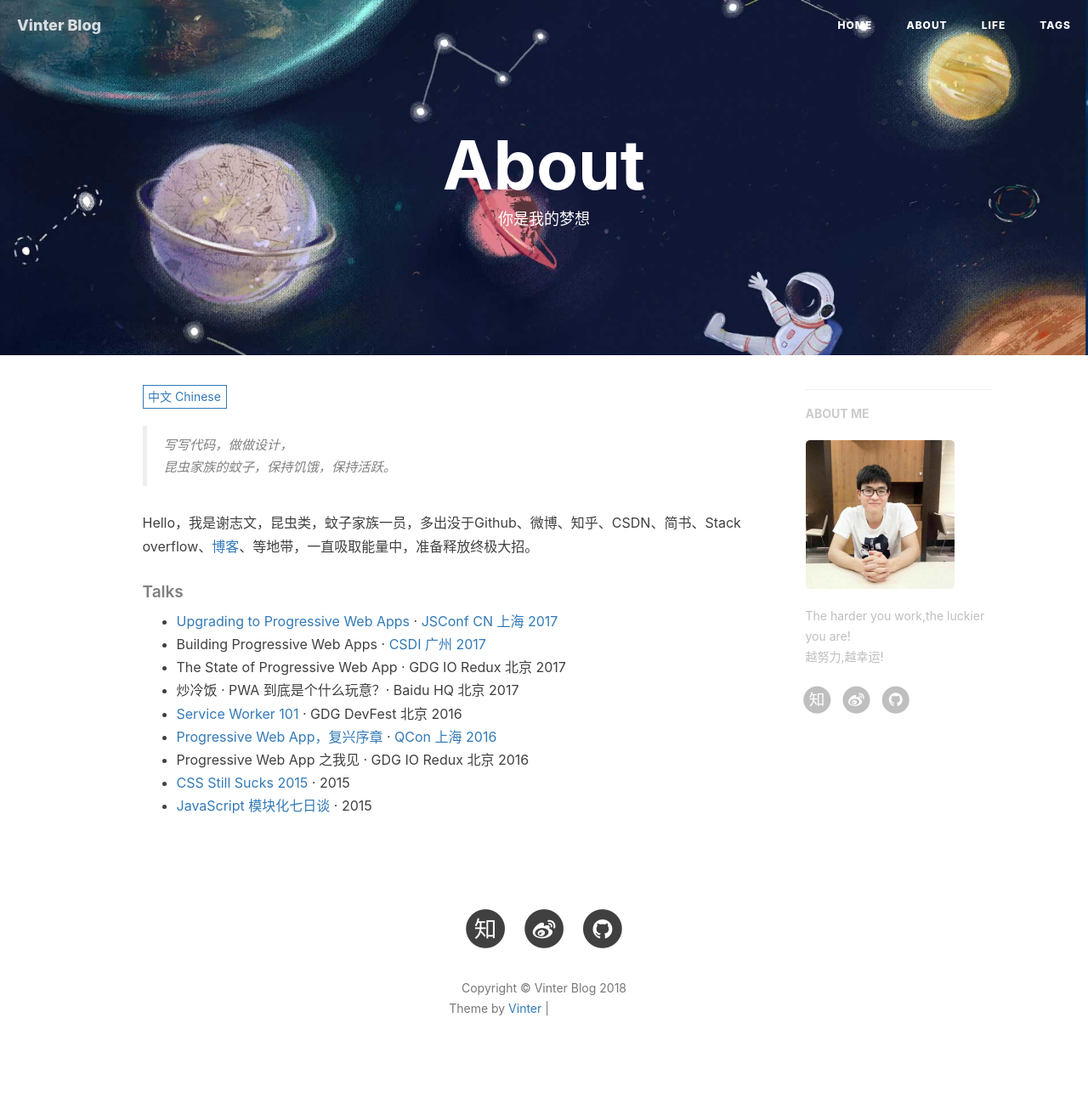
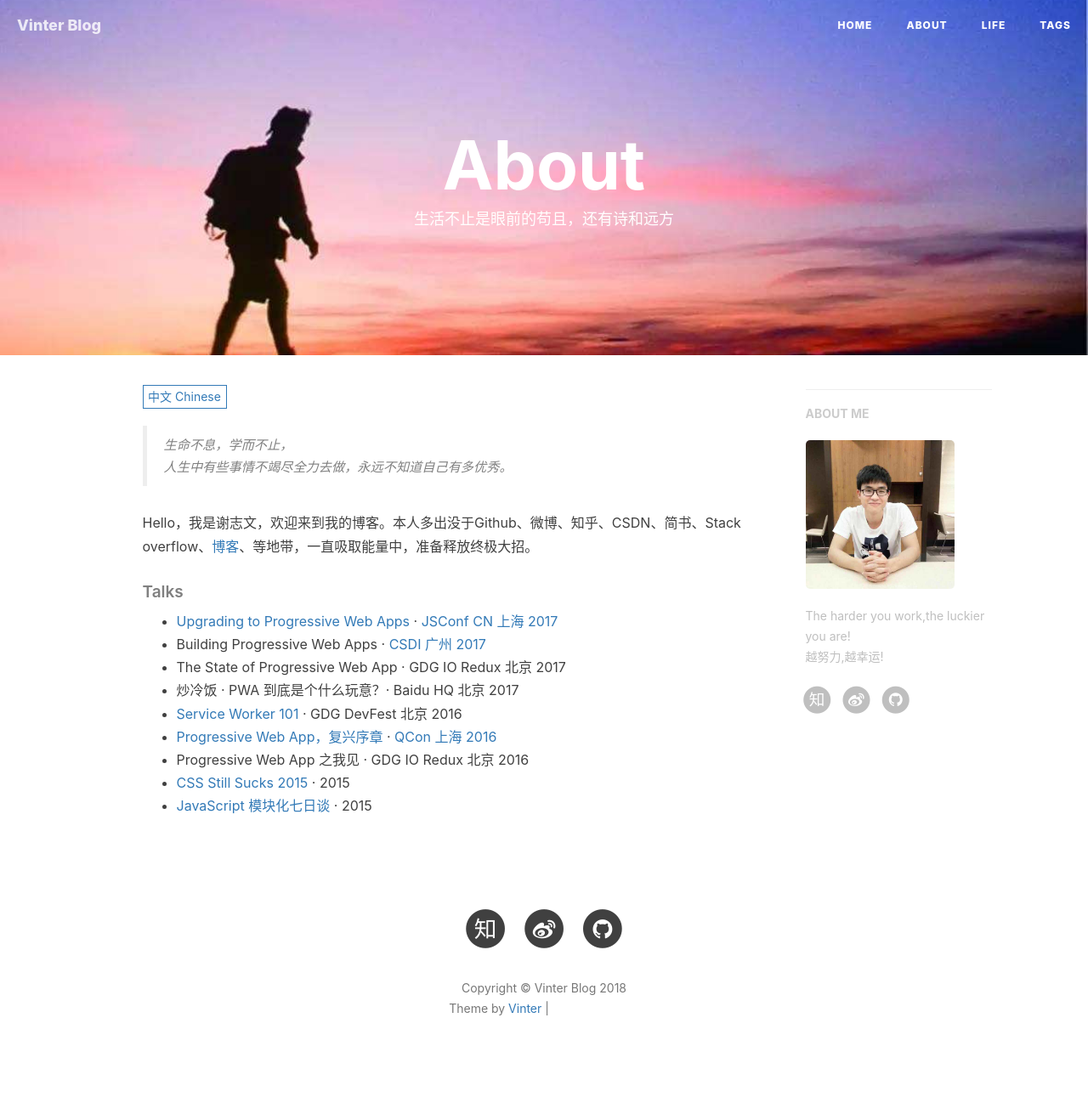
Before and after one commit to Xzwen/xzwenBlog.github.io, a Jekyll site: the page built from about.html, in a window 1280 px wide. Shown: the whole page at 85% size. Built offline with Jekyll 4.4.1, drawn with Linux system fonts in a browser that asks for light colours; nearby versions of some CDN libraries; comment, search, counter and statistics services are not loaded; grey boxes are pictures that could not be loaded.

Commit message:
modify bg

```diff
--- a/CNAME
+++ /dev/null
@@ -1 +0,0 @@
-www.vinterx.com
--- a/_includes/about/zh.md
+++ b/_includes/about/zh.md
@@ -1,7 +1,7 @@
-> 写写代码，做做设计，
-> 昆虫家族的蚊子，保持饥饿，保持活跃。
+> 生命不息，学而不止，
+> 人生中有些事情不竭尽全力去做，永远不知道自己有多优秀。
 
-Hello，我是谢志文，昆虫类，蚊子家族一员，多出没于Github、微博、知乎、CSDN、简书、Stack overflow、[博客](https://xzwen.github.io/xzwenBlog.github.io/)、等地带，一直吸取能量中，准备释放终极大招。
+Hello，我是谢志文，欢迎来到我的博客。本人多出没于Github、微博、知乎、CSDN、简书、Stack overflow、[博客](https://xzwen.github.io/xzwenBlog.github.io/)、等地带，一直吸取能量中，准备释放终极大招。
 
 
 ##### Talks
--- a/_includes/head.html
+++ b/_includes/head.html
@@ -13,7 +13,7 @@
     <link rel="manifest" href="{{ site.baseurl }}/pwa/manifest.json">
 
     <!-- Favicon -->
-    <link rel="shortcut icon" href="{{ site.baseurl }}/img/favicon.ico">
+    <link rel="shortcut icon" href="{{ site.baseurl }}/img/favicons.ico">
 
     <!-- Canonical URL -->
     <link rel="canonical" href="{{ page.url | replace:'index.html','' | prepend: site.baseurl | prepend: site.url }}">
--- a/about.html
+++ b/about.html
@@ -1,7 +1,7 @@
 ---
 layout: page
 title: "About"
-description: "你是我的梦想"
+description: "生活不止是眼前的苟且，还有诗和远方"
 header-img: "img/about-bg.jpg"
 multilingual: true
 ---
```
Also changed, not shown: _includes/about/en.md (+3 -3 lines), img/about-bg.jpg, img/favicons.ico (renamed from img/favicon.ico).
